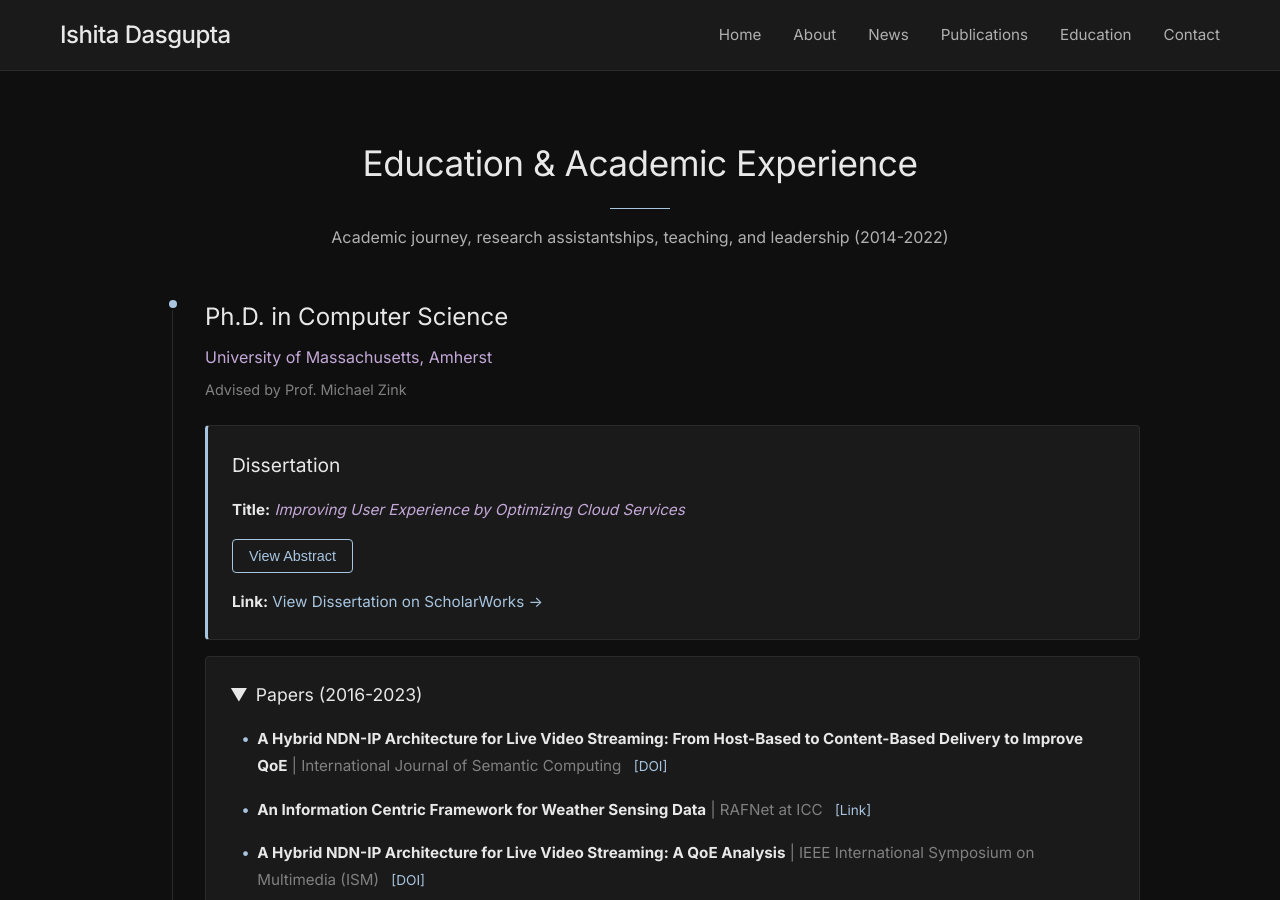
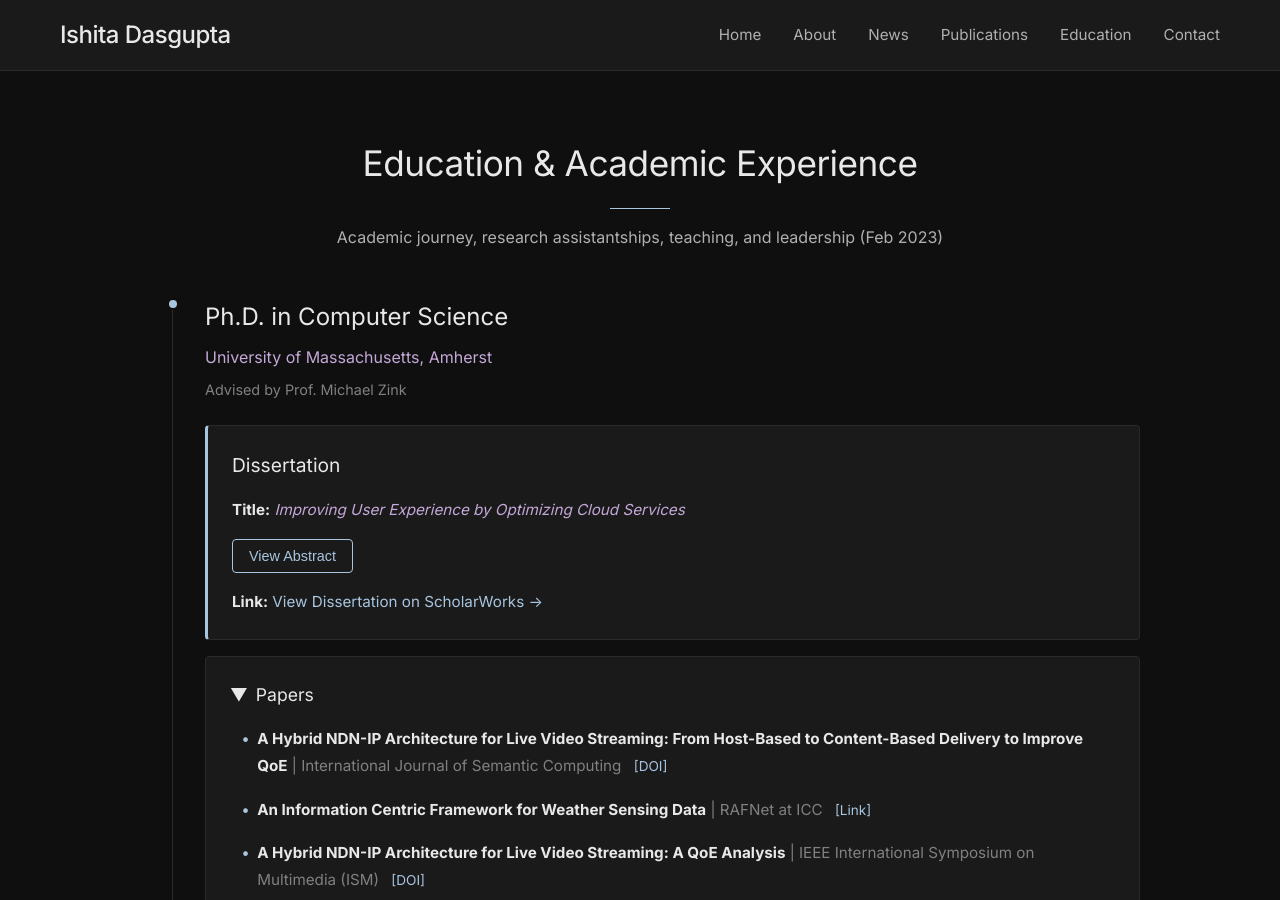
Before and after one commit to ISHITADG/ishitadg.github.io, a Jekyll site: the page built from education.md, in a window 1280 px wide and 900 px high. Built offline with Jekyll 4.4.1, drawn with Linux system fonts in a browser that asks for light colours; a style sheet for code colours, icons or effects is not loaded.

Commit message:
fixed period

```diff
--- a/education.md
+++ b/education.md
@@ -9,7 +9,7 @@ permalink: /education/
   <div class="education-header" style="text-align: center; margin-bottom: 3rem;">
     <h1 style="font-size: 2.2rem; color: #e8e8e8; margin-bottom: 1rem; font-weight: 400; letter-spacing: -0.5px;">Education & Academic Experience</h1>
     <div class="divider" style="width: 60px; height: 1px; background: #a8c5e0; margin: 0 auto;"></div>
-    <p style="color: #b0b0b0; margin-top: 1rem; font-size: 1rem;">Academic journey, research assistantships, teaching, and leadership (2014-2022)</p>
+    <p style="color: #b0b0b0; margin-top: 1rem; font-size: 1rem;">Academic journey, research assistantships, teaching, and leadership (Feb 2023)</p>
   </div>
 
   <div class="education-timeline" style="position: relative; padding-left: 2rem;">
@@ -51,7 +51,7 @@ permalink: /education/
         <div style="background: #1a1a1a; padding: 1.5rem; border-radius: 4px; border: 1px solid #2a2a2a; margin-bottom: 1rem;">
           <h4 onclick="toggleSection('phd-papers')" style="font-size: 1.1rem; color: #e8e8e8; margin-bottom: 1rem; font-weight: 400; cursor: pointer; user-select: none; display: flex; align-items: center; gap: 0.5rem;">
             <span id="phd-papers-icon" style="transition: transform 0.3s;">▼</span>
-            Papers (2016-2023)
+            Papers
           </h4>
           <div id="phd-papers-content" style="display: block;">
             {% assign phd_papers = site.publications | where_exp: "pub", "pub.year >= 2016 and pub.year <= 2023" | sort: 'year' | reverse %}
```
Also changed, not shown: assets/img/i2.png (added).
